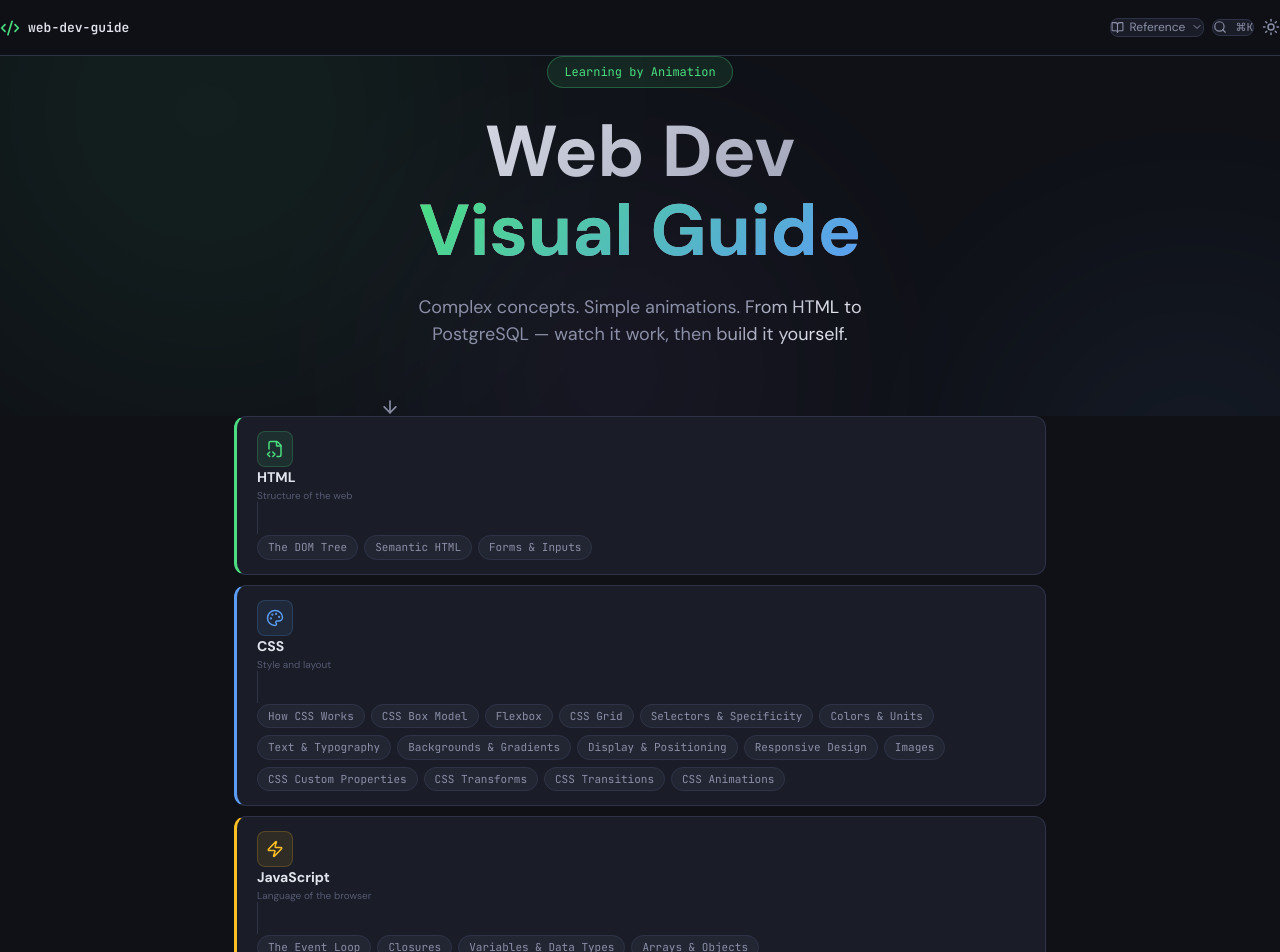
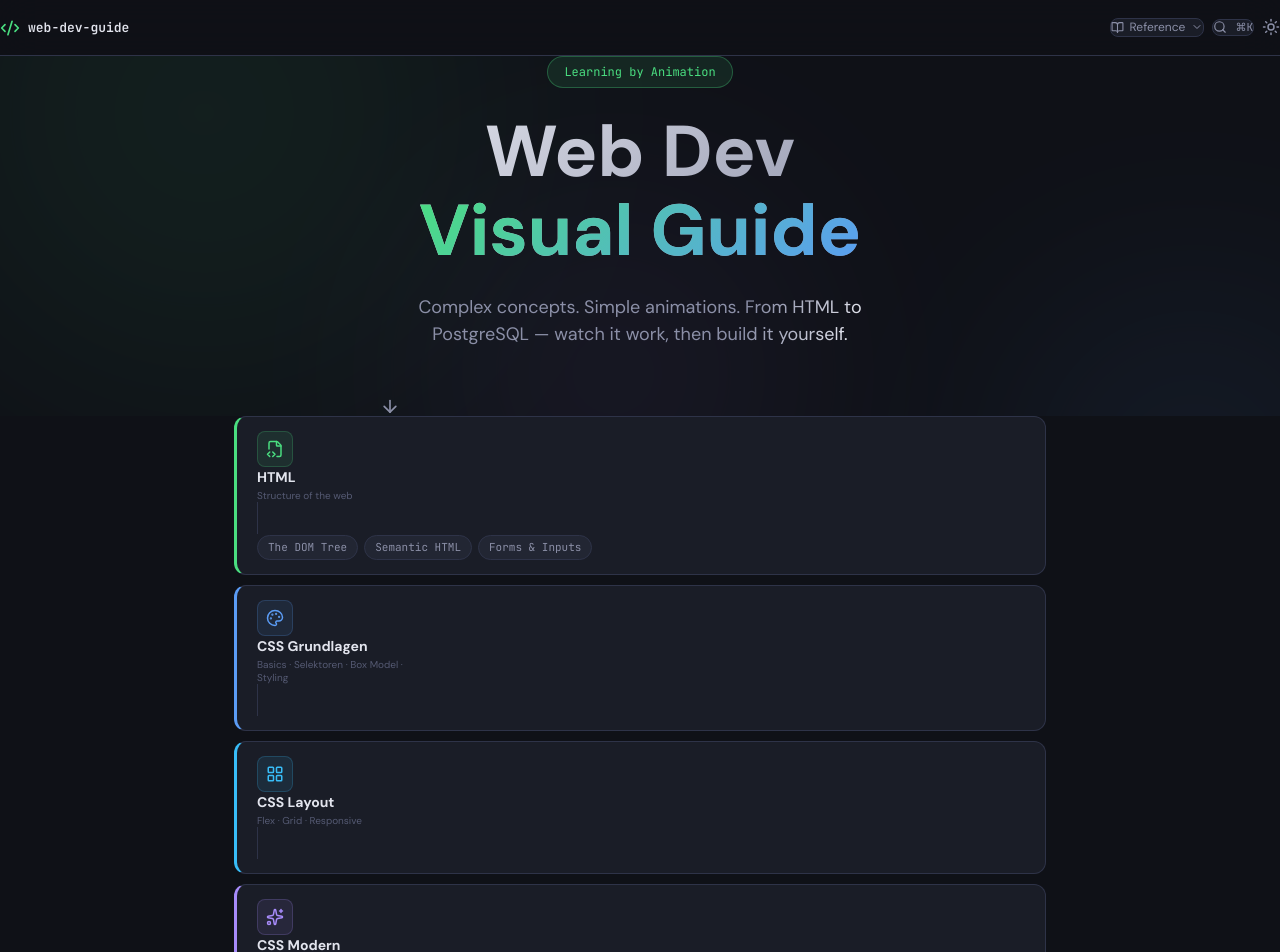
Before and after one commit to jaywee92/web-dev-guide, a React (Vite) app: page /css in a window 1280 px wide. Shown: the top 952 px of the page. Built offline with nearby package versions, Linux system fonts and the light colour scheme.

Commit message:
feat: split CSS into 3 categories — data layer + routing

```diff
--- a/src/App.tsx
+++ b/src/App.tsx
@@ -20,7 +20,9 @@ export default function App() {
             <Routes>
               <Route path="/" element={<Home />} />
               <Route path="/html" element={<CategoryPage />} />
-              <Route path="/css" element={<CategoryPage />} />
+              <Route path="/css-grundlagen" element={<CategoryPage />} />
+              <Route path="/css-layout" element={<CategoryPage />} />
+              <Route path="/css-modern" element={<CategoryPage />} />
               <Route path="/javascript" element={<CategoryPage />} />
               <Route path="/typescript" element={<CategoryPage />} />
               <Route path="/react" element={<CategoryPage />} />
--- a/src/data/categories.ts
+++ b/src/data/categories.ts
@@ -1,4 +1,10 @@
-import type { Category } from '@/types'
+import type { Category, CategoryId } from '@/types'
+
+export interface CategoryGroup {
+  key: string
+  label: string
+  categoryIds: CategoryId[]
+}
 
 export const CATEGORIES: Category[] = [
   {
@@ -10,27 +16,41 @@ export const CATEGORIES: Category[] = [
     topicIds: ['html-dom', 'html-semantic', 'html-forms'],
   },
   {
-    id: 'css',
-    title: 'CSS',
-    description: 'Style and layout',
+    id: 'css-grundlagen',
+    title: 'CSS Grundlagen',
+    description: 'Basics · Selektoren · Box Model · Styling',
     color: '#5b9cf5',
     icon: 'Palette',
     topicIds: [
-      // GRUNDLAGEN
       'css-basics',
       'css-selectors',
       'css-colors-units',
       'css-box-model',
-      // STYLING
       'css-typography',
       'css-backgrounds-gradients',
       'css-images',
-      // LAYOUT
+    ],
+  },
+  {
+    id: 'css-layout',
+    title: 'CSS Layout',
+    description: 'Flex · Grid · Responsive',
+    color: '#38bdf8',
+    icon: 'LayoutGrid',
+    topicIds: [
       'css-display-positioning',
       'css-flexbox',
       'css-grid',
       'css-responsive',
-      // MODERNE CSS / EFFEKTE
+    ],
+  },
+  {
+    id: 'css-modern',
+    title: 'CSS Modern',
+    description: 'Variables · Transforms · Animations',
+    color: '#a78bfa',
+    icon: 'Sparkles',
+    topicIds: [
       'css-custom-properties',
       'css-transforms',
       'css-transitions',
@@ -87,6 +107,24 @@ export const CATEGORIES: Category[] = [
   },
 ]
 
+export const CATEGORY_GROUPS: CategoryGroup[] = [
+  {
+    key: 'markup-style',
+    label: 'MARKUP & STIL',
+    categoryIds: ['html', 'css-grundlagen', 'css-layout', 'css-modern'],
+  },
+  {
+    key: 'programmierung',
+    label: 'PROGRAMMIERUNG',
+    categoryIds: ['javascript', 'typescript'],
+  },
+  {
+    key: 'frameworks-web',
+    label: 'FRAMEWORKS & WEB',
+    categoryIds: ['react', 'webapis', 'http', 'postgresql'],
+  },
+]
+
 export function getCategoryById(id: string): Category | undefined {
   return CATEGORIES.find(c => c.id === id)
 }
--- a/src/pages/Home/CategoryGrid.tsx
+++ b/src/pages/Home/CategoryGrid.tsx
@@ -2,7 +2,7 @@ import type { ComponentType } from 'react'
 import { useState } from 'react'
 import { motion } from 'framer-motion'
 import { useNavigate } from 'react-router-dom'
-import { FileCode2, Palette, Zap, Shield, Layers, Globe, ArrowLeftRight, Database } from 'lucide-react'
+import { FileCode2, Palette, Zap, Shield, Layers, Globe, ArrowLeftRight, Database, LayoutGrid, Sparkles } from 'lucide-react'
 import { CATEGORIES } from '@/data/categories'
 import { TOPICS } from '@/data/topics'
 import type { Category } from '@/types'
@@ -10,7 +10,7 @@ import SpotlightCard from './SpotlightCard'
 import ClickSpark from './ClickSpark'
 
 const ICONS: Record<string, ComponentType<{ size?: number; color?: string }>> = {
-  FileCode2, Palette, Zap, Shield, Layers, Globe, ArrowLeftRight, Database,
+  FileCode2, Palette, Zap, Shield, Layers, Globe, ArrowLeftRight, Database, LayoutGrid, Sparkles,
 }
 
 function TopicChip({ topic, color, onNavigate }: {
--- a/src/types/index.ts
+++ b/src/types/index.ts
@@ -1,7 +1,8 @@
 export type Level = 1 | 2 | 3 | 4
 export type PlaygroundType = 'visual-controls' | 'monaco' | 'none' | 'gradient' | 'css-live'
 export type ThemeMode = 'dark' | 'light'
-export type CategoryId = 'html' | 'css' | 'javascript' | 'typescript' | 'react' | 'webapis' | 'http' | 'postgresql'
+export type CategoryId = 'html' | 'css-grundlagen' | 'css-layout' | 'css-modern'
+  | 'javascript' | 'typescript' | 'react' | 'webapis' | 'http' | 'postgresql'
 
 export interface Category {
   id: CategoryId
```
